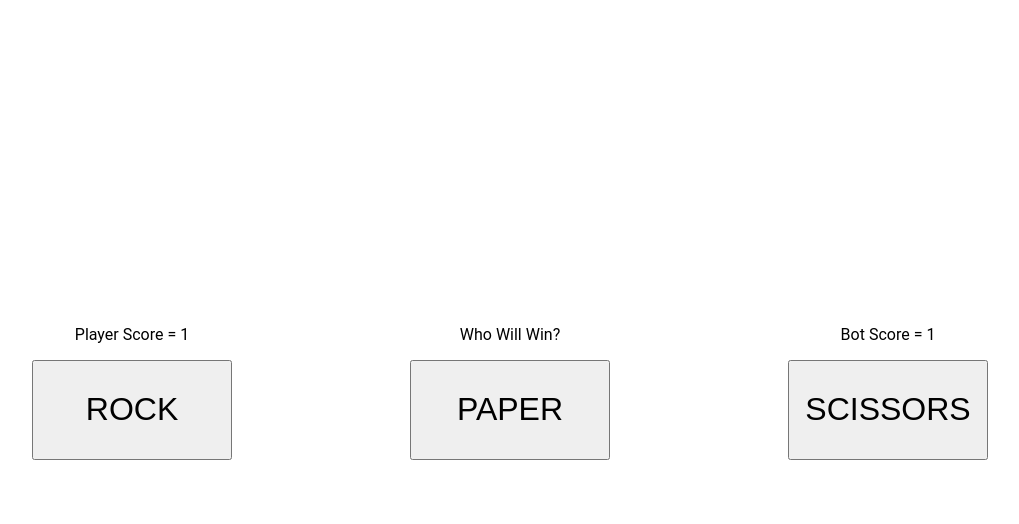
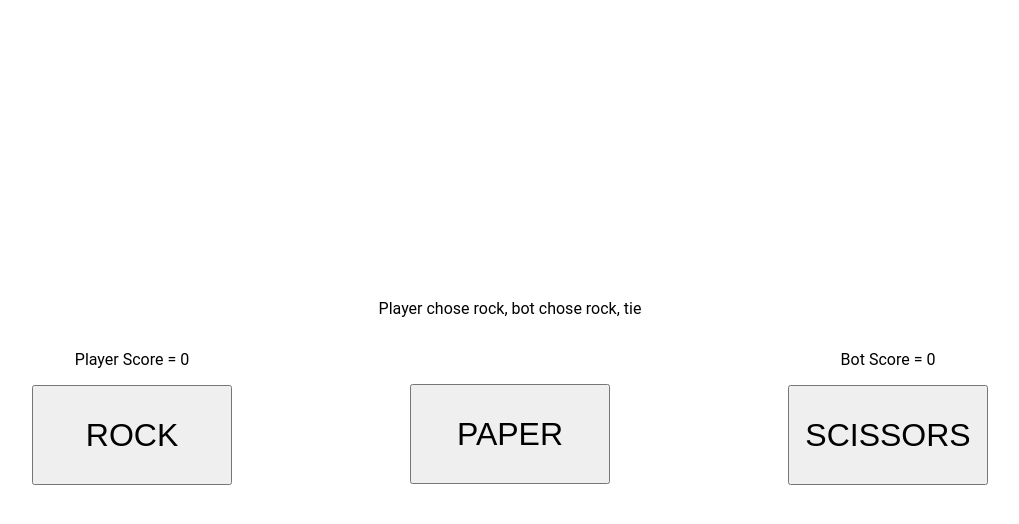
Before and after one commit to CooperMoore9/rockPaperScissors, a plain HTML site: page index.html in a window 1280 px wide. Both pictures are taken after a click on the button "ROCK". Shown: the whole page, without its empty margins (130-1149 px from the left). Drawn offline with Linux system fonts and the light colour scheme.

Commit message:
Website now displays who chose what
and who won

```diff
--- a/index.html
+++ b/index.html
@@ -9,6 +9,11 @@
     <script src="./javascript.js" defer></script>
 </head>
 <body>
+    <div id="whoWonTheRound">
+
+        Start game by choosing your Weapon
+
+    </div>
 
     <div id="text">
         <div class="box">
@@ -17,7 +22,7 @@
         </div>
 
         <div class="box">
-            <div id="middleText">Who Will Win?</div>
+            <div id="middleText"></div>
             <button id="paper">PAPER</button>
         </div>
 
--- a/javascript.js
+++ b/javascript.js
@@ -2,8 +2,8 @@
     // TODO
     // make site look better
 
-let playerScore = 1;
-let botScore = 1;
+let playerScore = 0;
+let botScore = 0;
 let playerChoice = '';
 
 const clickedButton = document.querySelectorAll('button');
@@ -50,8 +50,16 @@ function disableButtons(){
 function playGame(){
     let botChoice = botSelectionF();
     let winner = playRound(playerChoice, botChoice);
-    console.log(playerChoice);
-    console.log(botChoice);
+
+    if(winner === 'player'){
+        playerScore++;
+        document.getElementById('whoWonTheRound').textContent = `Player chose ${playerChoice}, bot chose ${botChoice}, Player Wins!`
+    }else if (winner === 'bot'){
+        botScore++;
+        document.getElementById('whoWonTheRound').textContent = `Player chose ${playerChoice}, Bot chose ${botChoice}, Bot Wins!`
+    }else{
+        document.getElementById('whoWonTheRound').textContent = `Player chose ${playerChoice}, bot chose ${botChoice}, tie`
+    }
 
     document.getElementById('playerScore').textContent = `Player Score = ${playerScore}` ;
     document.getElementById('botScore').textContent = `Bot Score = ${botScore}` ;
@@ -68,10 +76,4 @@ function playGame(){
         disableButtons();
     }
 
-    if(winner === 'player'){
-        playerScore++;
-    }else if (winner === 'bot'){
-        botScore++;
-    }
-
 }
--- a/styles.css
+++ b/styles.css
@@ -5,6 +5,14 @@ html {
   *, *:before, *:after {
     box-sizing: inherit;
     margin: 0;
+  }
+
+  #whoWonTheRound {
+    margin-bottom: 2em;
+  }
+
+  #middleText {
+    min-height: 18px;
   }
 
   #text {
```
